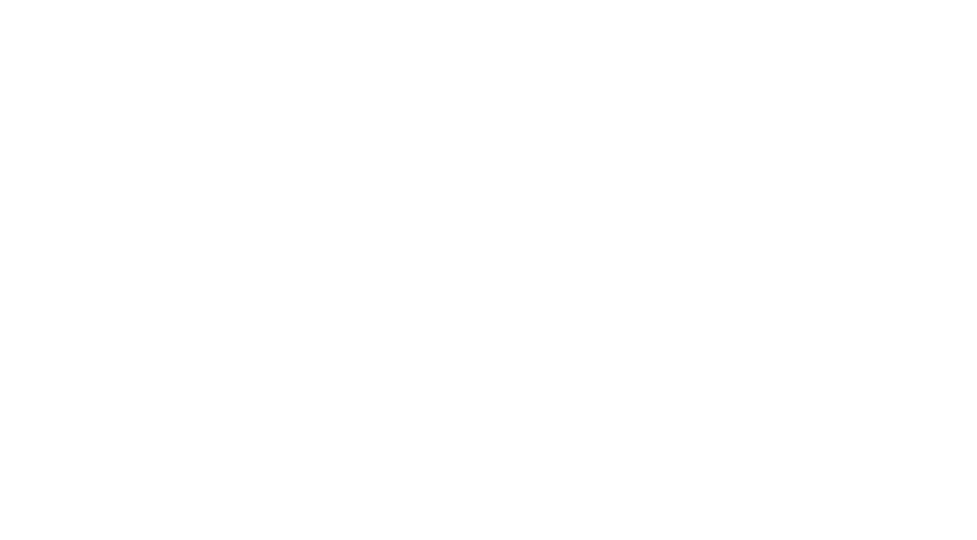
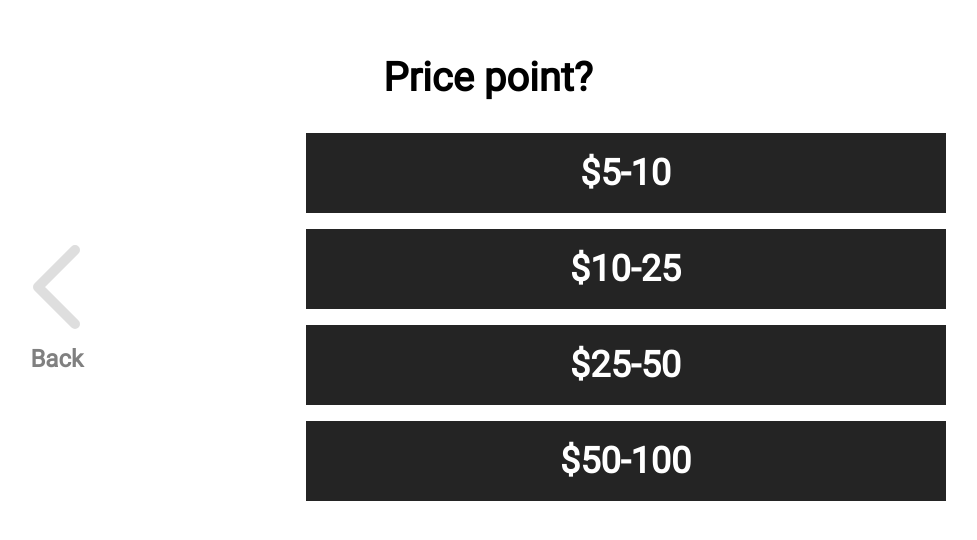
Before and after one commit to Bryan-Douglas/industry_project, a React (Create React App) app: page /price in a window 1280 px wide. Before the commit this address had no page. Shown: the part 106-646 px from the top of the page, without its empty margins (152-1129 px from the left). Built offline with nearby package versions, Linux system fonts and the light colour scheme; the HTML template or start-up script is replaced by a standard one.

Commit message:
price page complete

```diff
--- a/src/App.jsx
+++ b/src/App.jsx
@@ -5,6 +5,7 @@ import Welcome from './components/Welcome/WelcomeSection';
 import Skin from './components/Skin/SkinSection';
 import SkinNeeds from './components/SkinNeeds/SkinNeeds';
 import Scent from './components/Scent/Scent';
+import Price from './components/Price/Price';
 
 
 function App() {
@@ -19,6 +20,7 @@ function App() {
       <Route path="/skin" element={<Skin   />} />
       <Route path="/skin-needs" element={<SkinNeeds   />} />
       <Route path="/scent" element={<Scent   />} />
+      <Route path="/price" element={<Price  />} />
     </Routes>
     </BrowserRouter>
     </div>
--- /dev/null
+++ b/src/components/Price/Price.jsx
@@ -0,0 +1,30 @@
+import React from "react";
+import "./Price.scss";
+import BackArrow from "../../assets/images/backarrow.svg";
+import { useNavigate } from "react-router-dom";
+
+function Price() {
+  const navigate = useNavigate();
+  const goBack = () => {
+    navigate(-1);
+  };
+  return (
+    <div className="price-section">
+      <h1 className="price-section__header">Price point?</h1>
+      <div className="price-section__wrapper">
+        <div onClick={goBack} className="skin-section__arrow-wrapper">
+          <img src={BackArrow} alt="back arrow" />
+          <p className="skin-section__arrow-text">Back</p>
+        </div>
+        <ul className="price-section__list-container">
+          <li className="price-section__list-item">$5-10</li>
+          <li className="price-section__list-item">$10-25</li>
+          <li className="price-section__list-item">$25-50</li>
+          <li className="price-section__list-item">$50-100</li>
+        </ul>
+      </div>
+    </div>
+  );
+}
+
+export default Price;
--- /dev/null
+++ b/src/components/Price/Price.scss
@@ -0,0 +1,45 @@
+@use '../../styles/variables' as *;
+
+.price-section{
+    margin-top: 10rem;
+    // display: flex;
+    // flex-direction: column;
+    // align-items: center;
+
+
+&__list-container{
+    margin-top: 2rem;
+     display: flex;
+    flex-direction: column;
+    align-items: center;
+
+
+}
+
+&__header{
+    font-size: 40px;
+    text-align: center;
+
+}
+    &__list-item{
+        list-style: none;
+        background-color: $buttonBackground ;
+        font-size: 36px;
+        color: white;
+        width: 40rem;
+        height: 5rem;
+        display: flex;
+        justify-content: center;
+        align-items: center;
+        margin-bottom: 1rem;
+
+    }
+
+    &__wrapper{
+        display: flex;
+        align-items: center;
+
+        width: 100%;
+        justify-content: space-evenly;
+    }
+}
--- a/src/components/Scent/Scent.jsx
+++ b/src/components/Scent/Scent.jsx
@@ -42,7 +42,7 @@ function Scent() {
     <img src={Floral} className="skin-section__image--radius"></img>
       <p className="skin-section__subheader">Oily</p>
     </div>
-    <Link to="/scent">
+    <Link to="/price">
     <div  className="skin-section__arrow-wrapper">
       <img src={NextArrow} alt="next arrow" />
       <p className="skin-section__arrow-text">Next</p>
--- a/src/styles/_variables.scss
+++ b/src/styles/_variables.scss
@@ -3,3 +3,4 @@
 $tablet-width: 1194px;
 
 $ctaBackground: #F6CFCF;
+$buttonBackground: #242424;
```
